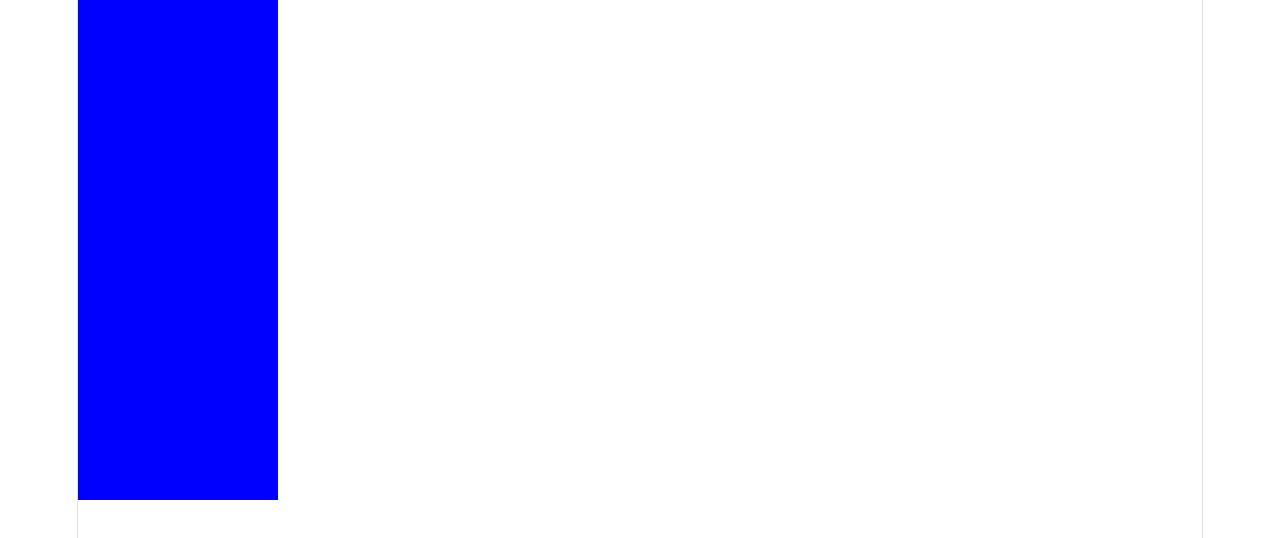
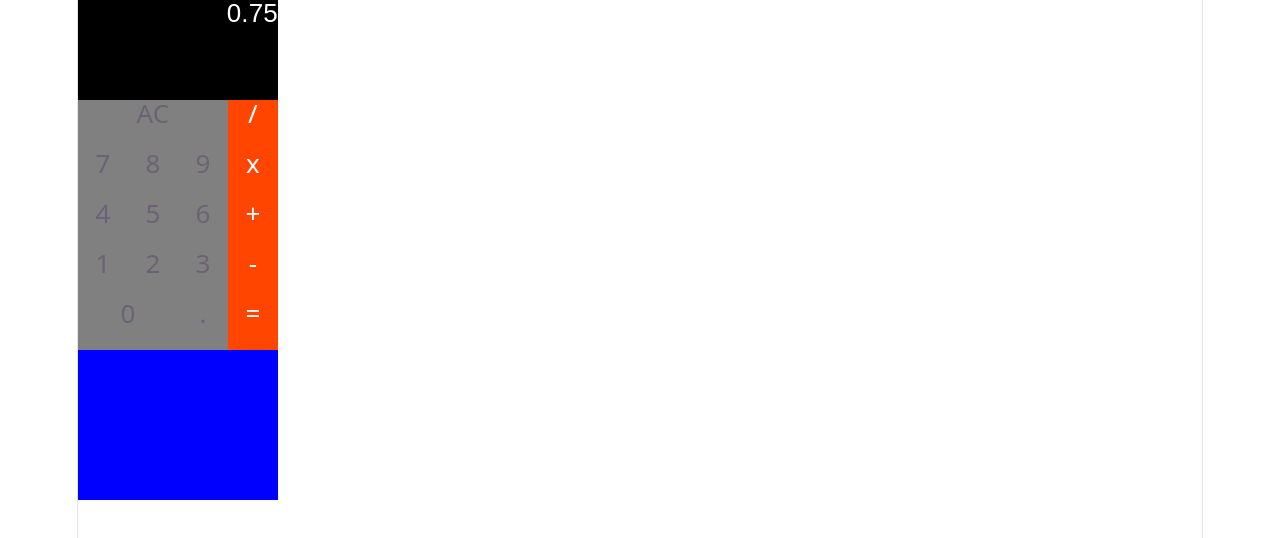
Before and after one commit to gaabrielmunhoz/DevOps_Semana2, a React (Vite) app: page / in a window 1280 px wide. Shown: the top 538 px of the page. Built offline with nearby package versions, Linux system fonts and the light colour scheme.

Commit message:
Inserindo botões da calculadora

```diff
--- a/src/App.jsx
+++ b/src/App.jsx
@@ -19,7 +19,26 @@ const Botao = (props) => {
 
 function App(){
   return (
-    <div className='painel-botoes'></div>
+    <div className='painel-botoes'>
+      <Painel/>
+      <Botao tipo='botao-ac' digito='AC'/>
+      <Botao tipo='botao-operacao' digito='/'/>
+      <Botao tipo='botao-numero' digito='7'/>
+      <Botao tipo='botao-numero' digito='8'/>
+      <Botao tipo='botao-numero' digito='9'/>
+      <Botao tipo='botao-operacao' digito='x'/>
+      <Botao tipo='botao-numero' digito='4'/>
+      <Botao tipo='botao-numero' digito='5'/>
+      <Botao tipo='botao-numero' digito='6'/>
+      <Botao tipo='botao-operacao' digito='+'/>
+      <Botao tipo='botao-numero' digito='1'/>
+      <Botao tipo='botao-numero' digito='2'/>
+      <Botao tipo='botao-numero' digito='3'/>
+      <Botao tipo='botao-operacao' digito='-'/>
+      <Botao tipo='botao-zero' digito='0'/>
+      <Botao tipo='botao-numero' digito='.'/>
+      <Botao tipo='botao-operacao' digito='='/>
+    </div>
   )
 }
 
```
